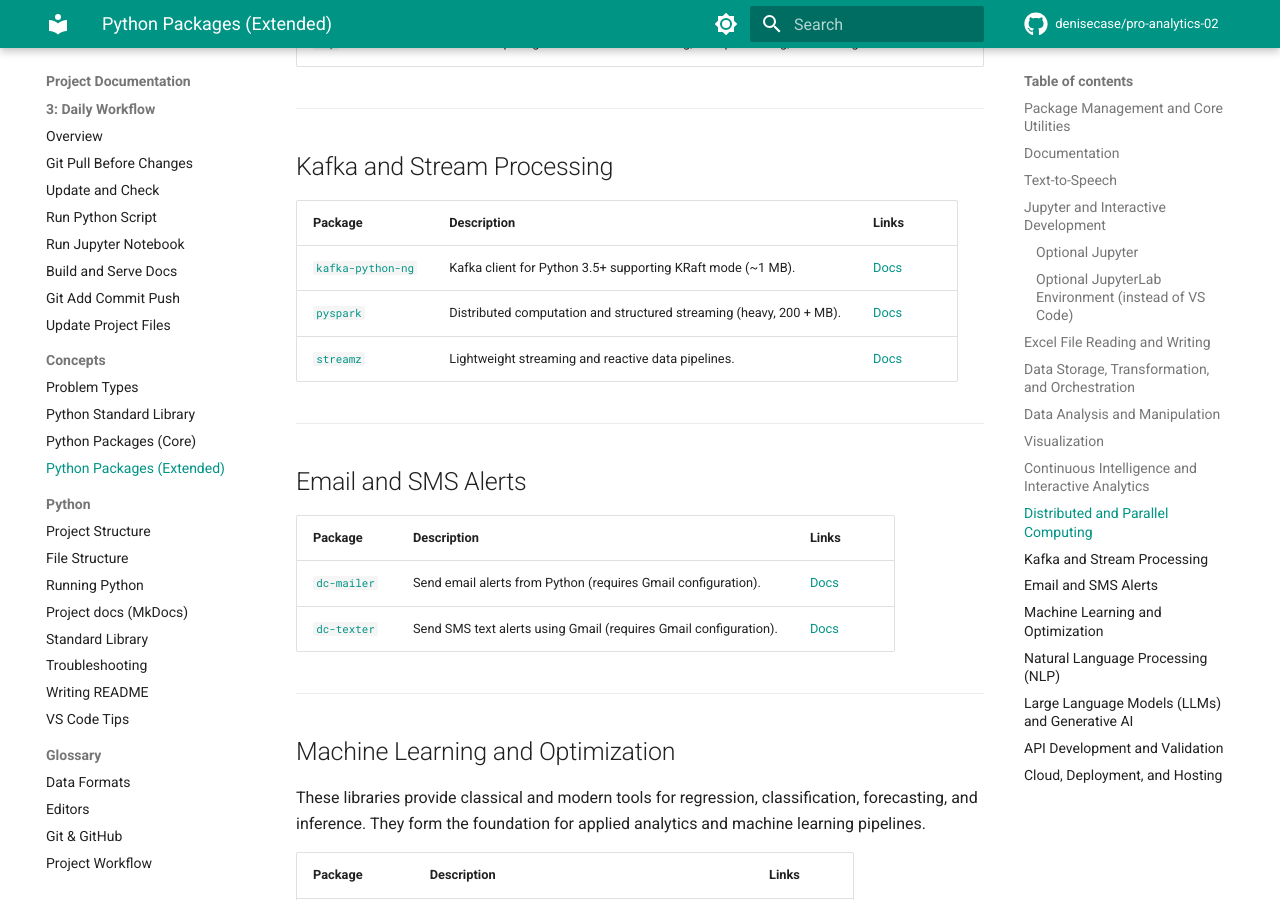
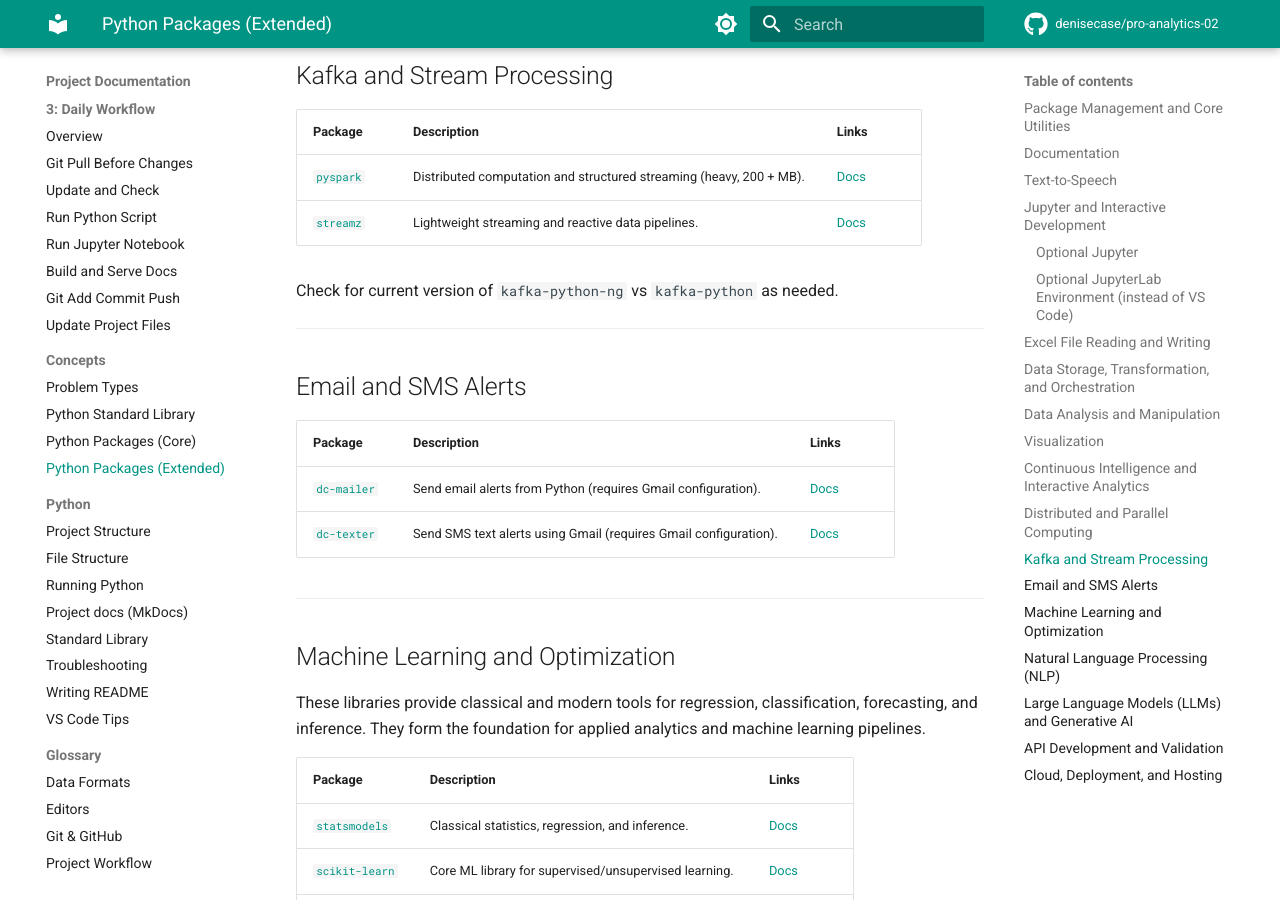
Before and after one commit to denisecase/pro-analytics-02, an MkDocs documentation site: the page built from docs/py-packages.md, in a window 1280 px wide and 900 px high, scrolled down 4622 px. Built offline with MkDocs 1.6.1 and Material for MkDocs 9.7.7, drawn with Linux system fonts in a browser that asks for light colours; comment, search, counter and statistics services are not loaded; some of the changed text lies outside the part shown.

Commit message:
rem 3 bad links

```diff
--- a/docs/py-packages.md
+++ b/docs/py-packages.md
@@ -11,7 +11,6 @@
 | ---------------------------------------------------------- | ------------------------------------------------------------------------------- | ----------------------------------------------------------------- |
 | [`pip`](https://pypi.org/project/pip/)                     | Python’s package installer (standard tool for managing packages).               | [Docs](https://pip.pypa.io/en/stable/)                            |
 | [`setuptools`](https://pypi.org/project/setuptools/)       | Build system and packaging library for Python.                                  | [Docs](https://setuptools.pypa.io/en/latest/)                     |
-| [`wheel`](https://pypi.org/project/wheel/)                 | Builds `.whl` distribution files for faster installs.                           | [Docs](https://packaging.python.org/en/latest/discussions/wheel/) |
 | [`loguru`](https://pypi.org/project/loguru/)               | Simple, powerful logging with colorized output and rotation support.            | [Docs](https://loguru.readthedocs.io/)                            |
 | [`httpx`](https://pypi.org/project/httpx/)                 | Modern, async-capable HTTP client for sending web requests and APIs.            | [Docs](https://www.python-httpx.org/)                             |
 | [`python-dotenv`](https://pypi.org/project/python-dotenv/) | Loads environment variables from `.env` files.                                  | [Docs](https://saurabh-kumar.com/python-dotenv/)                  |
@@ -88,7 +87,6 @@
 | [`duckdb`](https://pypi.org/project/duckdb/) | In-process analytical database optimized for OLAP workloads. | [Docs](https://duckdb.org/docs/) |
 | [`pyarrow`](https://pypi.org/project/pyarrow/) | Apache Arrow - shared memory format for efficient data exchange across Pandas, Polars, and DuckDB. | [Docs](https://arrow.apache.org/docs/python/) |
 | [`sqlalchemy`](https://pypi.org/project/SQLAlchemy/) | SQL toolkit and ORM for relational databases. | [Docs](https://docs.sqlalchemy.org/) |
-| [`dbt-core`](https://pypi.org/project/dbt-core/) | SQL-based data transformation framework. | [Docs](https://docs.getdbt.com/docs/core) |
 | [`dbt-duckdb`](https://pypi.org/project/dbt-duckdb/) | DBT adapter for DuckDB back-ends. | [Docs](https://github.com/jwills/dbt-duckdb) |
 | [`sqlmesh`](https://pypi.org/project/sqlmesh/) | Declarative data transformations in SQL and Python. | [Docs](https://sqlmesh.readthedocs.io/) |
 | [`prefect`](https://pypi.org/project/prefect/) | Modern workflow orchestration and dataflow automation. | [Docs](https://docs.prefect.io/) |
@@ -141,10 +139,10 @@
 
 | Package | Description | Links |
 |----------|--------------|-------|
-| [`kafka-python-ng`](https://pypi.org/project/kafka-python-ng/) | Kafka client for Python 3.5+ supporting KRaft mode (~1 MB). | [Docs](https://github.com/dpkp/kafka-python-ng) |
 | [`pyspark`](https://pypi.org/project/pyspark/) | Distributed computation and structured streaming (heavy, 200 + MB). | [Docs](https://spark.apache.org/docs/latest/api/python/) |
 | [`streamz`](https://pypi.org/project/streamz/) | Lightweight streaming and reactive data pipelines. | [Docs](https://streamz.readthedocs.io/) |
 
+Check for current version of `kafka-python-ng` vs `kafka-python` as needed.
 
 
 ---
```
